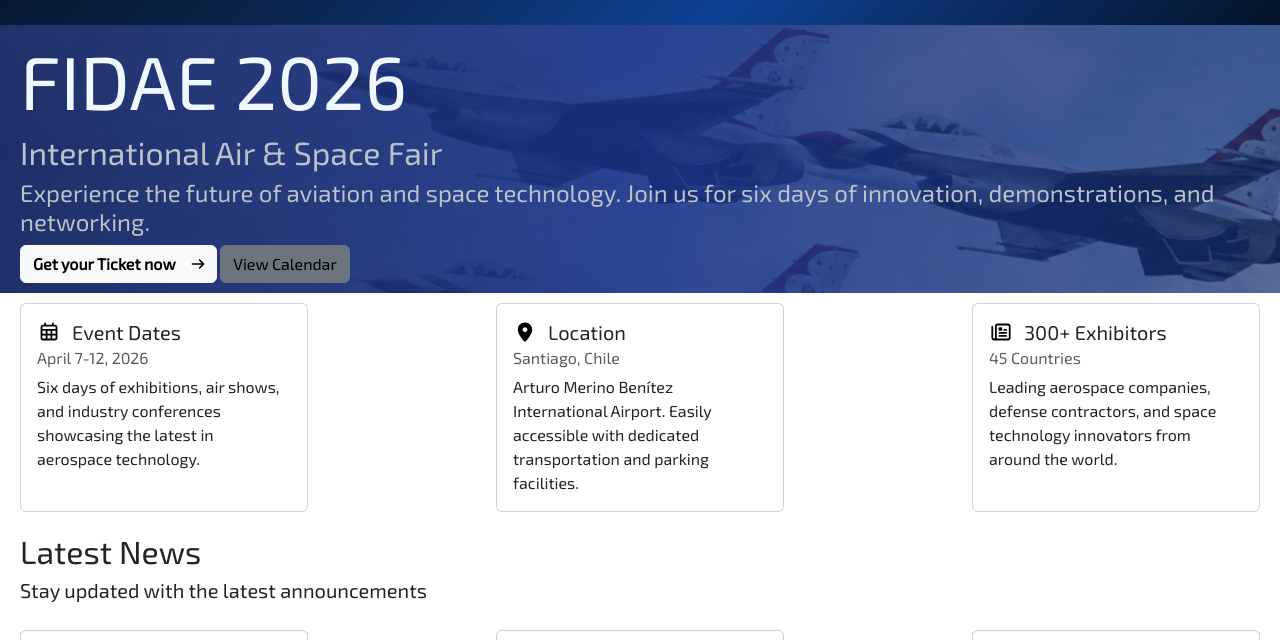
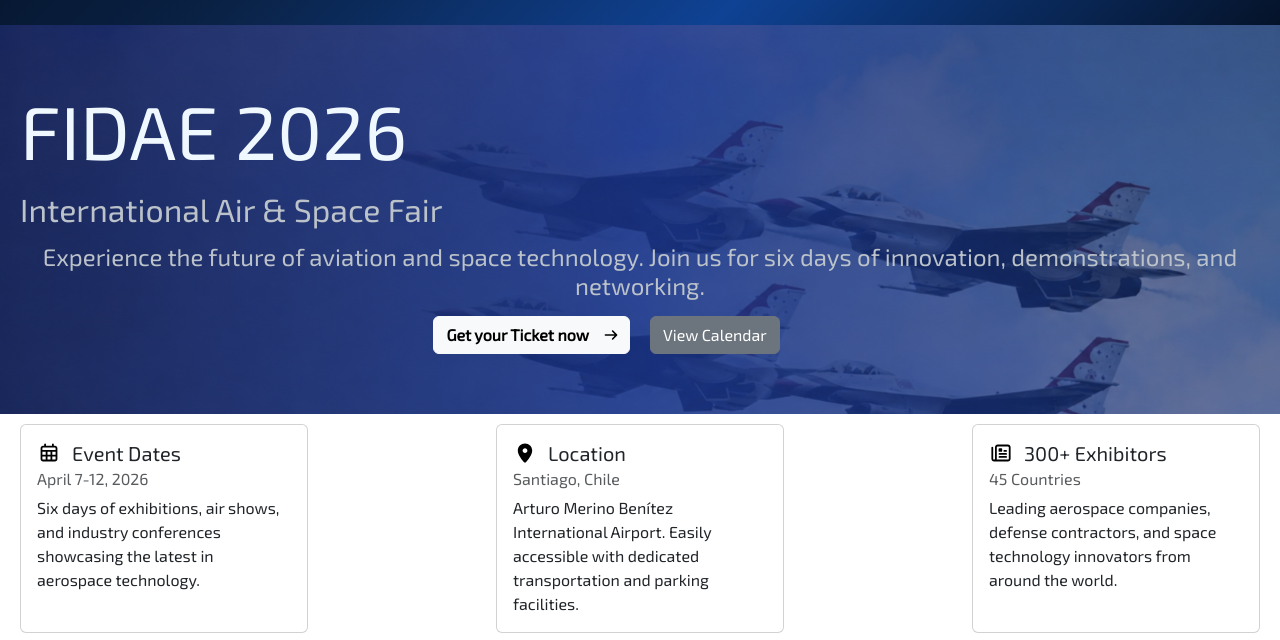
Before and after one commit to BatuCode0507/Trabajo-Final-Dise-o-Interfaces, a website: page root/index.html in a window 1280 px wide. Shown: the part 119-759 px from the top of the page. Drawn offline with nearby package versions, Linux system fonts and the light colour scheme.

Commit message:
Home/index.thml terminado

```diff
--- a/root/style/style.css
+++ b/root/style/style.css
@@ -105,22 +105,55 @@
     height: 100%;
 }
 
+.home-section {
+    display: grid;
+    padding: 60px 20px; /* Aumentamos el padding vertical para darle aire al banner */
+    background-image: url(../assets/ImageBackground.png);
+    background-repeat: no-repeat;
+    background-position: center;
+    background-size: cover; /* Asegura que el fondo cubra toda la sección sin romperse */
+    width: 100%;
+}
+
 .home-grid {
     grid-column: 1 / 13;
+    display: grid;
+    grid-template-columns: repeat(12, 1fr); /* Mantenemos las 12 columnas internas */
+    row-gap: 15px; /* Espaciado vertical ordenado entre textos y botones */
+    align-items: center;
 }
 
+/* Centramos los textos estirándolos de la columna 1 a la 13 y usando text-align */
 .home-grid h1 {
-    grid-column: 1 / 6;
+    grid-column: 1 / 13;
     font-size: 75px;
     color: aliceblue;
+    text-align: start;
+    margin: 0;
 }
 
-.home-grid h2, h4 {
+.home-grid h2 {
+    grid-column: 1 / 13;
     color: rgb(187, 194, 201);
+    text-align: start;
+    margin: 0;
 }
 
+.home-grid h4 {
+    grid-column: 1 / 13;
+    color: rgb(187, 194, 201);
+    text-align: center;
+    margin: 0;
+}
+
+/* --- Posicionamiento Exacto de los Botones --- */
+
+/* Botón Light: Se ubica en la mitad izquierda (columnas 5 a 7) y se alinea a la derecha */
 .btn.btn-light {
-    grid-column: 5 / 6;
+    grid-column: 5 / 7;
+    justify-self: end; /* Lo pega hacia el centro */
+    margin-right: 10px; /* Separación con el otro botón */
+
     background-image: url(../assets/arrow-right.svg);
     background-repeat: no-repeat;
     background-position: right 10px center;
@@ -129,14 +162,21 @@
     font-weight: 900;
 }
 
+/* Botón Secondary: Se ubica en la mitad derecha (columnas 7 a 9) y se alinea a la izquierda */
 .btn.btn-secondary {
-    grid-column: 6 / 7;
+    grid-column: 7 / 9;
+    justify-self: start; /* Lo pega hacia el centro */
+    margin-left: 10px; /* Separación con el otro botón */
 }
 
-.btn.btn-light a,
+.btn.btn-light a {
+    text-decoration: none;
+    color: black;
+}
+
 .btn.btn-secondary a {
     text-decoration: none;
-    color: black;
+    color: white;
 }
 
 /* Solo aplica al segundo div si está dentro de .home-page */
```
